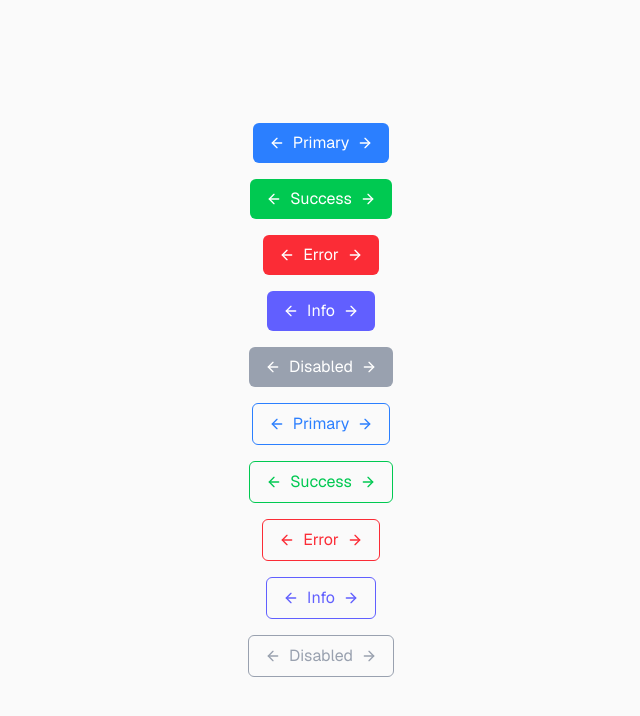
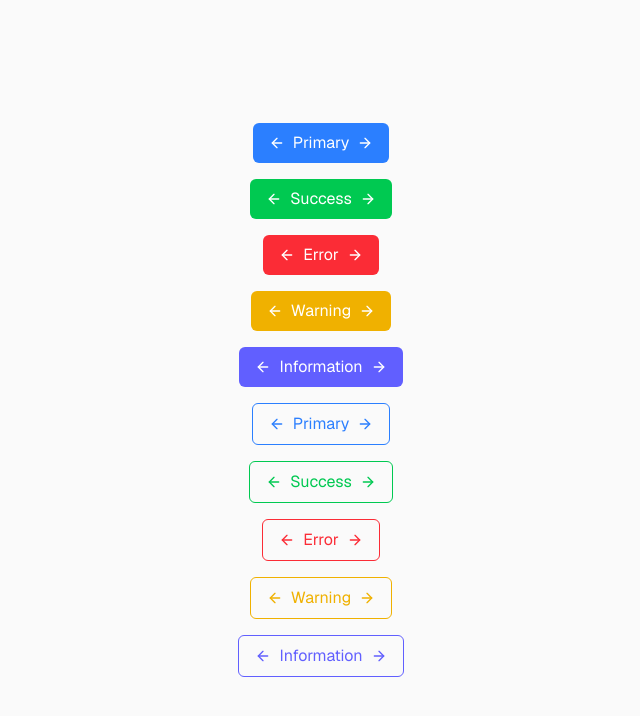
Before and after one commit to johncarlolipa/UI-ENGINEER-BOOTCAMP, a Next.js app in the folder ui-engineer-lessons/: page / in a window 1280 px wide. Shown: the top 716 px of the page, without its empty margins (319-959 px from the left). Built offline with nearby package versions, Linux system fonts and the light colour scheme.

Commit message:
rewrite button

```diff
--- a/ui-engineer-lessons/app/lesson-one/Button.tsx
+++ b/ui-engineer-lessons/app/lesson-one/Button.tsx
@@ -1,12 +1,72 @@
 
-import clsx from "clsx";
-import React, { ReactNode} from "react";
+// import clsx from "clsx";
+// import React, { ReactNode} from "react";
 
 
-//define the variants
-type ButtonSize = "small" | "medium" | "large";
-type ButtonVariants = "filled" | "outline";
-type ButtonType = "primary" | "error" | "success" | "info" | "warning" | "disabled";
+// //define the variants
+// type ButtonSize = "small" | "medium" | "large";
+// type ButtonVariants = "filled" | "outline";
+// type ButtonType = "primary" | "error" | "success" | "info" | "warning" | "disabled";
+
+// //define the component props
+// type ButtonProps = {
+//   text: string;
+//   arrowLeft?: ReactNode;
+//   arrowRight?: ReactNode;
+//   size?: ButtonSize;
+//   variant?: ButtonVariants;
+//   type?: ButtonType;
+// }
+
+// //state the function
+// export function Button ({
+//   text, size = "medium", variant = "filled", arrowLeft, arrowRight, type= "primary"}:ButtonProps
+// ){
+//   const baseClasses = "rounded-md flex items-center gap-2 transition-colors duration-300";
+
+//   const sizeClasses = {
+//     small: "text-sm py-1 px-2",
+//     medium: "text-base py-2 px-4",
+//     large: "text-lg py-3 px-6"
+//   };
+
+//   const variantClasses = {
+//     filled: {
+//             primary: "bg-blue-500 text-white hover:bg-blue-600 focus:bg-blue-700 focus:ring-2 focus:ring-blue-800 focus:outline-none",
+//             error: "bg-red-500 text-white hover:bg-red-600 focus:ring-2 focus:ring-red-800 focus:outline-none",
+//             success: "bg-green-500 text-white hover:bg-green-600 focus:bg-green-700 focus:ring-2 focus:ring-green-800 focus:outline-none",
+//             warning: "bg-yellow-500 text-white hover:bg-yellow-600 focus:bg-yellow-700 focus:ring-2 focus:ring-yellow-800 focus:outline-none",
+//             info: "bg-indigo-500 text-white hover:bg-indigo-600 focus:ring-2 focus:ring-indigo-800 focus:outline-none",
+//             disabled: "bg-gray-400 text-white cursor-not-allowed",
+//           },
+//     outline: {
+//             primary: "border border-blue-500 text-blue-500 hover:bg-blue-400 hover:text-white focus:ring-2 focus:ring-blue-500 focus:outline-none",
+//             error: "border border-red-500 text-red-500 hover:bg-red-400 hover:text-white focus:ring-2 focus:ring-red-500 focus:outline-none",
+//             success: "border border-green-500 text-green-500 hover:bg-green-400 hover:text-white focus:ring-2 focus:ring-green-500 focus:outline-none",
+//             warning: "border border-yellow-500 text-yellow-500 hover:bg-yellow-400 hover:text-white focus:ring-2 focus:ring-yellow-500 focus:outline-none",
+//             info: "border border-indigo-500 text-indigo-500 hover:bg-indigo-400 hover:text-white focus:ring-2 focus:ring-indigo-500 focus:outline-none",
+//             disabled: "border border-gray-400 text-gray-400 cursor-not-allowed",
+//           },
+//   }
+
+
+// return (
+//   <button className={clsx(baseClasses, sizeClasses[size], variantClasses[variant][type])} disabled={type === "disabled"}>
+//     {arrowLeft && <span>{arrowLeft}</span>}
+//   <span>{text}</span>
+//   {arrowRight && <span>{arrowRight}</span>}
+//   </button>
+// )
+
+// }
+
+
+import clsx from 'clsx';
+import { ReactNode } from 'react';
+
+type ButtonSize = 'small' | 'medium' | "large";
+type ButtonVariants = 'filled' | 'outline';
+type ButtonType = "primary" | "error" | "success" | 'info' | "warning" | "disabled"
 
 type ButtonProps = {
   text: string;
@@ -17,16 +77,17 @@ type ButtonProps = {
   type?: ButtonType;
 }
 
-export function Button ({
-  text, size = "medium", variant = "filled", arrowLeft, arrowRight, type= "primary"}:ButtonProps
-){
-  const baseClasses = "rounded-md flex items-center gap-2 transition-colors duration-300";
+
+export function Button({
+  text, size = 'medium', variant = "filled", type = "primary", arrowLeft, arrowRight
+}: ButtonProps) {
+  const baseClasses = 'rounded-md flex items-center gap-2 transition-colors duration-300';
 
   const sizeClasses = {
     small: "text-sm py-1 px-2",
     medium: "text-base py-2 px-4",
     large: "text-lg py-3 px-6"
-  };
+  }
 
   const variantClasses = {
     filled: {
@@ -44,15 +105,15 @@ export function Button ({
       warning: "border border-yellow-500 text-yellow-500 hover:bg-yellow-400 hover:text-white focus:ring-2 focus:ring-yellow-500 focus:outline-none",
       info: "border border-indigo-500 text-indigo-500 hover:bg-indigo-400 hover:text-white focus:ring-2 focus:ring-indigo-500 focus:outline-none",
       disabled: "border border-gray-400 text-gray-400 cursor-not-allowed",
-          },
+    }
   }
 
+
   return (
-  <button className={clsx(baseClasses, sizeClasses[size], variantClasses[variant][type])} disabled={type === "disabled"}>
+    <button className={clsx(baseClasses, sizeClasses[size], variantClasses[variant][type])} disabled={type === 'disabled'}>
       {arrowLeft && <span>{arrowLeft}</span>}
       <span>{text}</span>
       {arrowRight && <span>{arrowRight}</span>}
     </button>
   )
-
 }
--- a/ui-engineer-lessons/app/page.tsx
+++ b/ui-engineer-lessons/app/page.tsx
@@ -5,17 +5,16 @@ export default function Home() {
   return (
     <div className="flex flex-col items-center justify-center min-h-screen gap-4 bg-zinc-50 font-sans dark:bg-white text-black">
       <Button text="Primary" type="primary" variant="filled" arrowLeft={<ArrowLeft size={16} />} arrowRight={<ArrowRight size={16} />} />
-      <Button text="Success" type="success" variant="filled" arrowLeft={<ArrowLeft size={16} />} arrowRight={<ArrowRight size={16} />} />
-      <Button text="Error" type="error" variant="filled" arrowLeft={<ArrowLeft size={16} />} arrowRight={<ArrowRight size={16} />} />
-      <Button text="Info" type="info" variant="filled" arrowLeft={<ArrowLeft size={16} />} arrowRight={<ArrowRight size={16} />} />
-      <Button text="Disabled" type="disabled" variant="filled" arrowLeft={<ArrowLeft size={16} />} arrowRight={<ArrowRight size={16} />} />
-
+      <Button text='Success' type='success' variant ="filled" arrowLeft={<ArrowLeft size={16} />} arrowRight={<ArrowRight size={16} />}  />
+      <Button text="Error" type="error" variant = "filled" arrowLeft={<ArrowLeft size={16} />} arrowRight={<ArrowRight size={16} />} />
+      <Button text="Warning" type="warning" variant="filled" arrowLeft={<ArrowLeft size={16} />} arrowRight={<ArrowRight size={16} />}/>
+      <Button text="Information" type="info" variant = "filled" arrowLeft={<ArrowLeft size={16} />} arrowRight={<ArrowRight size={16} />} />
 
       <Button text="Primary" type="primary" variant="outline" arrowLeft={<ArrowLeft size={16} />} arrowRight={<ArrowRight size={16} />} />
-      <Button text="Success" type="success" variant="outline" arrowLeft={<ArrowLeft size={16} />} arrowRight={<ArrowRight size={16} />} />
-      <Button text="Error" type="error" variant="outline" arrowLeft={<ArrowLeft size={16} />} arrowRight={<ArrowRight size={16} />} />
-      <Button text="Info" type="info" variant="outline" arrowLeft={<ArrowLeft size={16} />} arrowRight={<ArrowRight size={16} />} />
-      <Button text="Disabled" type="disabled" variant="outline" arrowLeft={<ArrowLeft size={16} />} arrowRight={<ArrowRight size={16} />} />
+      <Button text='Success' type='success' variant ="outline" arrowLeft={<ArrowLeft size={16} />} arrowRight={<ArrowRight size={16} />}  />
+      <Button text="Error" type="error" variant = "outline" arrowLeft={<ArrowLeft size={16} />} arrowRight={<ArrowRight size={16} />} />
+      <Button text="Warning" type="warning" variant="outline" arrowLeft={<ArrowLeft size={16} />} arrowRight={<ArrowRight size={16} />}/>
+      <Button text="Information" type="info" variant = "outline" arrowLeft={<ArrowLeft size={16} />} arrowRight={<ArrowRight size={16} />} />
     </div>
   );
 }
```
Lines whose indentation alone changed are shown as unchanged.
